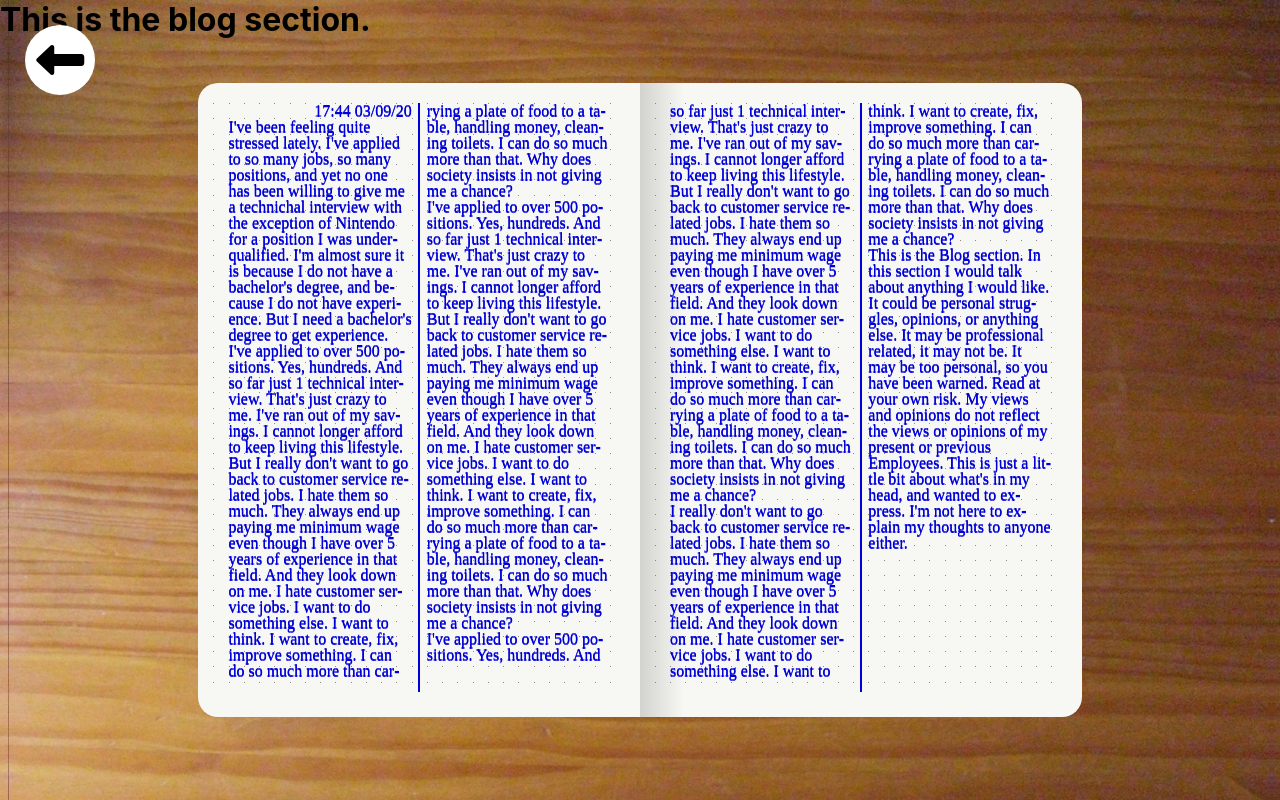
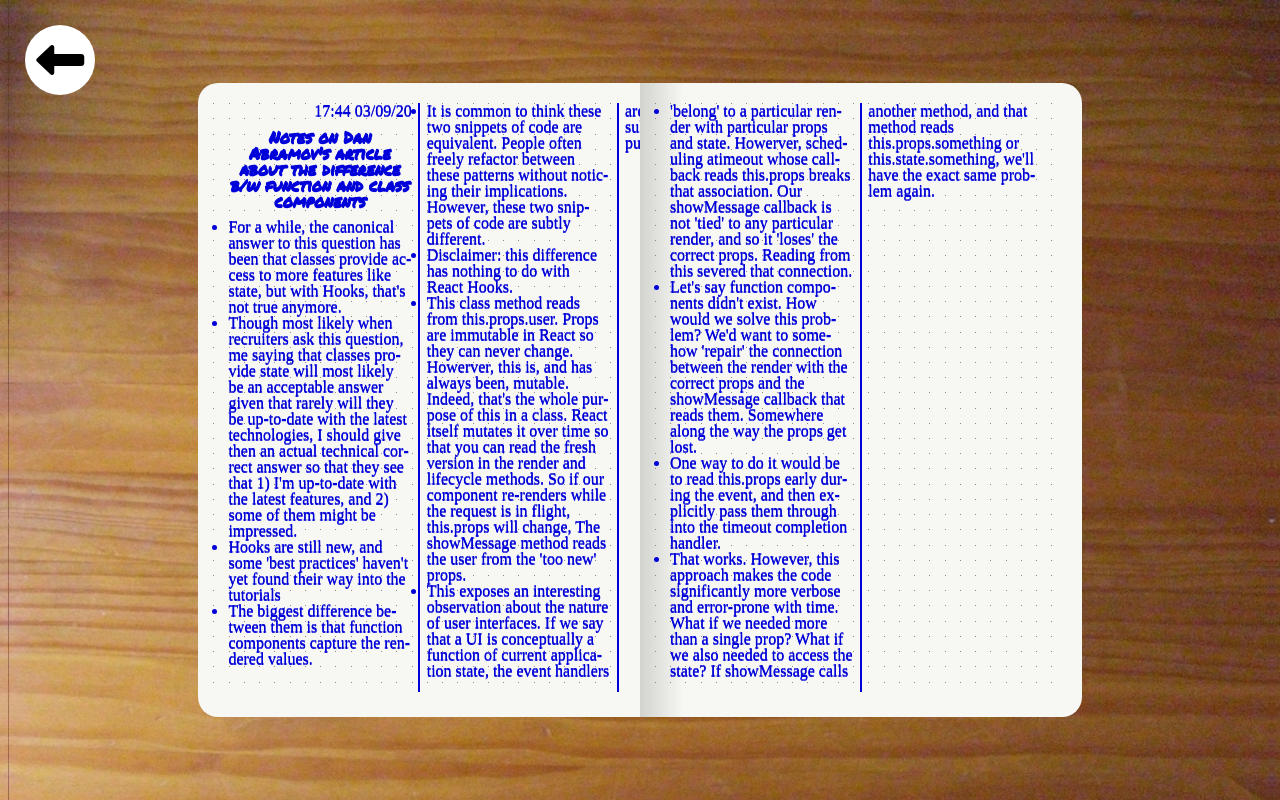
Before and after one commit to sotobry/personal-website-2, a React (Create React App) app in the folder my-app/: page /blog in a window 1280 px wide. Built offline with nearby package versions, Linux system fonts and the light colour scheme; a web font is replaced by a local one.

Commit message:
Adds a few notes about Dan Abramov's function and class components article.

```diff
--- a/my-app/src/views/BlogView.js
+++ b/my-app/src/views/BlogView.js
@@ -21,22 +21,29 @@ const BlogView = () => {
 	return (
 		<>
 			<GoBackButton />
-			<h1>This is the blog section.</h1>
 			<BulletJournal>
 				<LeftPaper>
 					<p style={{ textAlign: 'right' }}>17:44 03/09/20</p>
-					<p>I've been feeling quite stressed lately. I've applied to so many jobs, so many positions, and yet no one has been willing to give me a technichal interview with the exception of Nintendo for a position I was underqualified. I'm almost sure it is because I do not have a bachelor's degree, and because I do not have experience. But I need a bachelor's degree to get experience. </p>
-					<p>I've applied to over 500 positions. Yes, hundreds. And so far just 1 technical interview. That's just crazy to me. I've ran out of my savings. I cannot longer afford to keep living this lifestyle. But I really don't want to go back to customer service related jobs. I hate them so much. They always end up paying me minimum wage even though I have over 5 years of experience in that field. And they look down on me. I hate customer service jobs. I want to do something else. I want to think. I want to create, fix, improve something. I can do so much more than carrying a plate of food to a table, handling money, cleaning toilets. I can do so much more than that. Why does society insists in not giving me a chance?</p>
-					<p>I've applied to over 500 positions. Yes, hundreds. And so far just 1 technical interview. That's just crazy to me. I've ran out of my savings. I cannot longer afford to keep living this lifestyle. But I really don't want to go back to customer service related jobs. I hate them so much. They always end up paying me minimum wage even though I have over 5 years of experience in that field. And they look down on me. I hate customer service jobs. I want to do something else. I want to think. I want to create, fix, improve something. I can do so much more than carrying a plate of food to a table, handling money, cleaning toilets. I can do so much more than that. Why does society insists in not giving me a chance?</p>
-					<p>I've applied to over 500 positions. Yes, hundreds. And</p>
+					<h1 style={{ fontFamily: 'Permanent Marker', fontSize: 16, textAlign: 'center', margin: '10px 0' }}>Notes on Dan Abramov's article about the difference b/w function and class components</h1>
+
+					<ul>
+						<li>For a while, the canonical answer to this question has been that classes provide access to more features like state, but with Hooks, that's not true anymore.</li>
+						<li>Though most likely when recruiters ask this question, me saying that classes provide state will most likely be an acceptable answer given that rarely will they be up-to-date with the latest technologies, I should give then an actual technical correct answer so that they see that 1) I'm up-to-date with the latest features, and 2) some of them might be impressed.</li>
+						<li>Hooks are still new, and some 'best practices' haven't yet found their way into the tutorials</li>
+						<li>The biggest difference between them is that function components capture the rendered values.</li>
+						<li>It is common to think these two snippets of code are equivalent. People often freely refactor between these patterns without noticing their implications. However, these two snippets of code are subtly different.</li>
+						<li>Disclaimer: this difference has nothing to do with React Hooks.</li>
+						<li>This class method reads from this.props.user. Props are immutable in React so they can never change. Howerver, this is, and has always been, mutable. Indeed, that's the whole purpose of this in a class. React itself mutates it over time so that you can read the fresh version in the render and lifecycle methods. So if our component re-renders while the request is in flight, this.props will change, The showMessage method reads the user from the 'too new' props.</li>
+						<li>This exposes an interesting observation about the nature of user interfaces. If we say that a UI is conceptually a function of current application state, the event handlers are a part of the render result - just like the visual output. Our event handlers</li>
+					</ul>
 				</LeftPaper>
 				<RightPaper>
-					<p>
-						so far just 1 technical interview. That's just crazy to me. I've ran out of my savings. I cannot longer afford to keep living this lifestyle. But I really don't want to go back to customer service related jobs. I hate them so much. They always end up paying me minimum wage even though I have over 5 years of experience in that field. And they look down on me. I hate customer service jobs. I want to do something else. I want to think. I want to create, fix, improve something. I can do so much more than carrying a plate of food to a table, handling money, cleaning toilets. I can do so much more than that. Why does society insists in not giving me a chance?</p>
-					<p>
-						I really don't want to go back to customer service related jobs. I hate them so much. They always end up paying me minimum wage even though I have over 5 years of experience in that field. And they look down on me. I hate customer service jobs. I want to do something else. I want to think. I want to create, fix, improve something. I can do so much more than carrying a plate of food to a table, handling money, cleaning toilets. I can do so much more than that. Why does society insists in not giving me a chance?</p>
-					<p>
-						This is the Blog section. In this section I would talk about anything I would like. It could be personal struggles, opinions, or anything else. It may be professional related, it may not be. It may be too personal, so you have been warned. Read at your own risk. My views and opinions do not reflect the views or opinions of my present or previous Employees. This is just a little bit about what's in my head, and wanted to express. I'm not here to explain my thoughts to anyone either.</p>
+					<ul>
+						<li>'belong' to a particular render with particular props and state. Howerver, scheduling atimeout whose callback reads this.props breaks that association. Our showMessage callback is not 'tied' to any particular render, and so it 'loses' the correct props. Reading from this severed that connection.</li>
+						<li>Let's say function components didn't exist. How would we solve this problem? We'd want to somehow 'repair' the connection between the render with the correct props and the showMessage callback that reads them. Somewhere along the way the props get lost.</li>
+						<li>One way to do it would be to read this.props early during the event, and then explicitly pass them through into the timeout completion handler.</li>
+						<li>That works. However, this approach makes the code significantly more verbose and error-prone with time. What if we needed more than a single prop? What if we also needed to access the state? If showMessage calls another method, and that method reads this.props.something or this.state.something, we'll have the exact same problem again.</li>
+					</ul>
 				</RightPaper>
 			</BulletJournal>
 		</>
```
